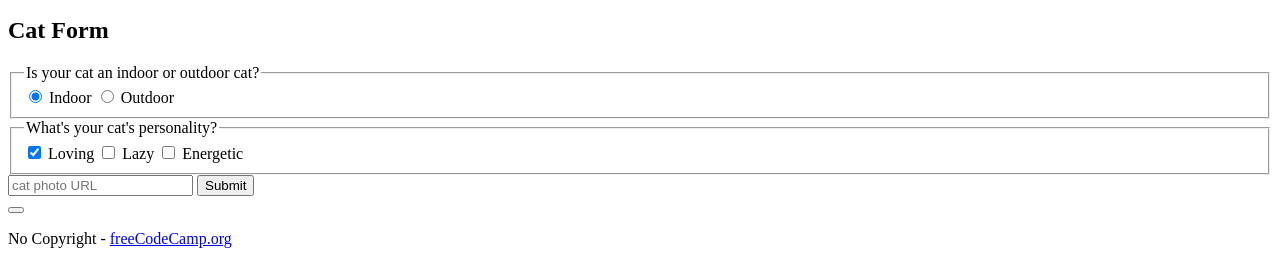
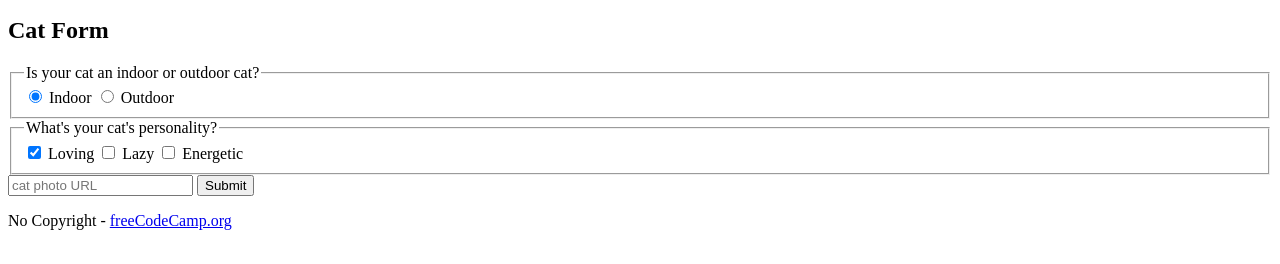
Before and after one commit to Yinkusadel/01-fcc-catphotoapp, a website: page index.html in a window 1280 px wide. Shown: the part 1419-1683 px from the top of the page. Drawn offline with Linux system fonts and the light colour scheme; files that its build step writes are made by us from their sources; files whose address does not match are found by name.

Commit message:
add complete solution for catphotoapp project

```diff
--- a/index.html
+++ b/index.html
@@ -56,10 +56,6 @@
           <input type="text" name="catphotourl" placeholder="cat photo URL" required>
           <button type="submit">Submit</button>
         </form>
-            </form>
-        <button type="Submit"</button>
-
-
       </section>
 
     </main>
```
